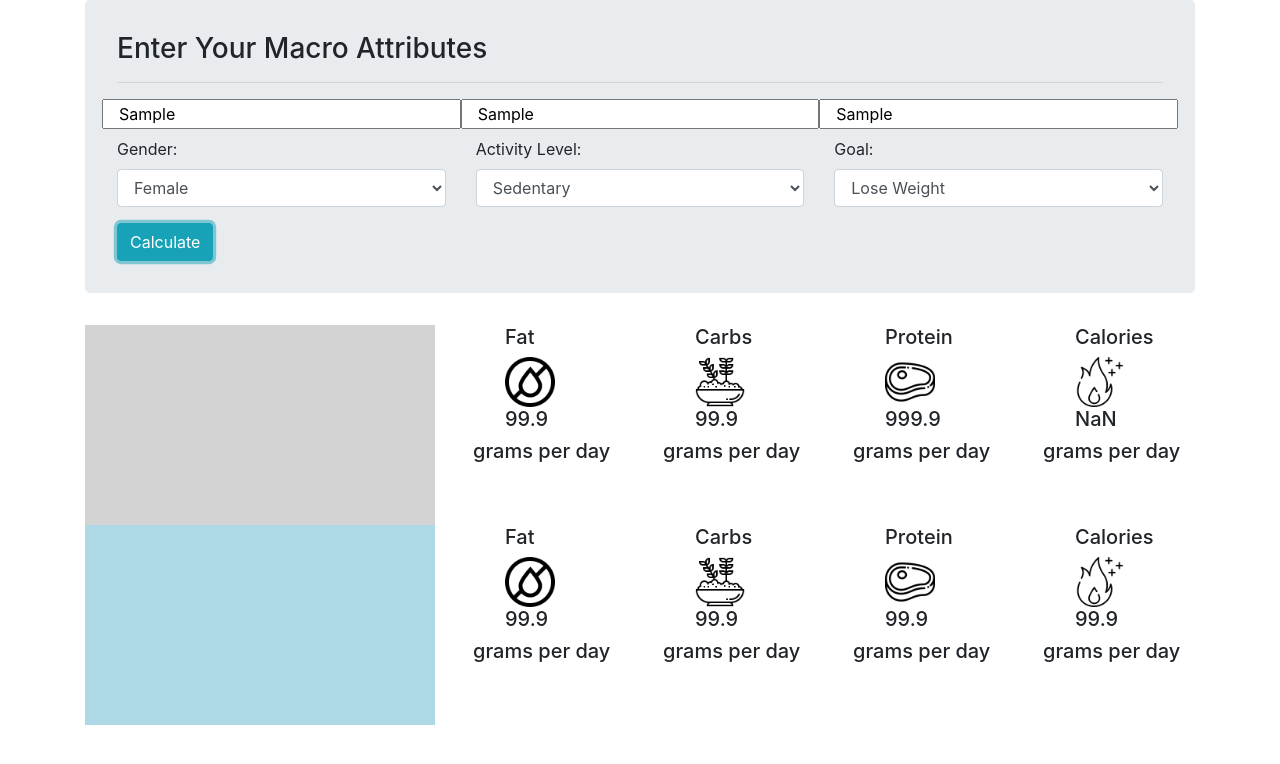
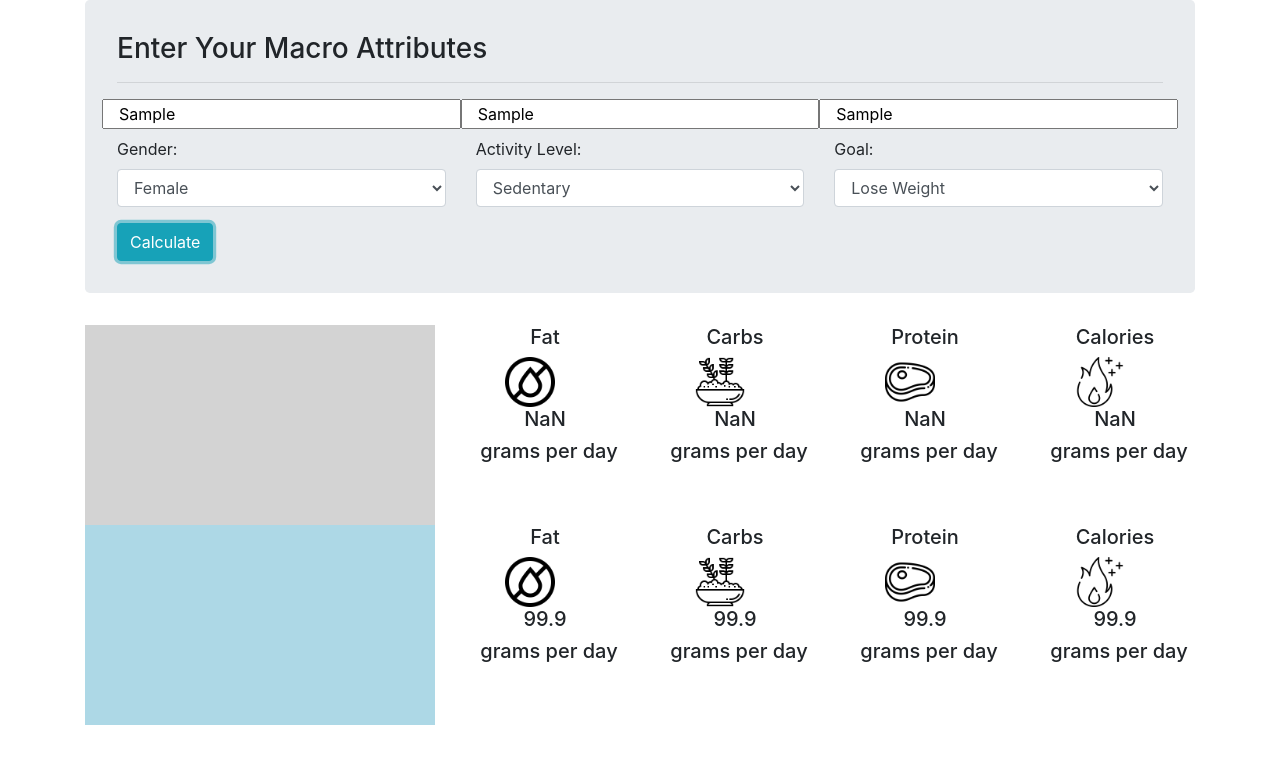
Before and after one commit to kjenkins5678/fitness-app, a plain HTML site: page index.html in a window 1280 px wide. Both pictures are taken after typing "Sample", "Sample", "Sample" into the empty fields and a click on the button "Calculate". Drawn offline with nearby package versions, Linux system fonts and the light colour scheme.

Commit message:
finish macro calculations

```diff
--- a/assets/script.js
+++ b/assets/script.js
@@ -15,6 +15,9 @@ var heightCM = 0;
 var weightKG = 0;
 var calsPerDay = 0;
 var tdee = 0;
+var fatPerDay = 0;
+var carbsPerDay = 0;
+var proteinPerDay = 0;
 
 var targetFatGPDElem = $("#target-fat-gpd");
 var targetCarbsGPDElem = $("#target-carbs-gpd");
@@ -88,6 +91,7 @@ function calculateCalsPerDay() {
 function calculateMacros (){
 
    calculateCalsPerDay();
+
    switch(activityLevelInputElem.val()){
    case 'Sedentary':
       tdee = calsPerDay * 1.2;
@@ -102,6 +106,28 @@ function calculateMacros (){
       tdee = calsPerDay * 1.2;
       break;
    };
+   tdee = Math.round(tdee);
+
+   switch(goalInputElem.val()){
+   case "Lose Weight":
+      fatPerDay = tdee * .3;
+      carbsPerDay = tdee * .35;
+      proteinPerDay = carbsPerDay;
+      break;
+   case "Gain":
+      fatPerDay = tdee * .2;
+      carbsPerDay = tdee * .5;
+      proteinPerDay = tdee * .3;
+      break;
+   case "Recomp":
+      fatPerDay = tdee * .33;
+      carbsPerDay = tdee * .33;
+      proteinPerDay = tdee * .34;
+      break;
+   }
+   fatPerDay = Math.round (fatPerDay / 4);
+   carbsPerDay = Math.round (carbsPerDay / 4);
+   proteinPerDay = Math.round (proteinPerDay / 4);
 
    alert ("age " + ageInputElem.val()
       + " height " + heightInputElem.val()
@@ -110,7 +136,15 @@ function calculateMacros (){
       + " act level " + activityLevelInputElem.val()
       + " goal " + goalInputElem.val()
       + " cpd " + calsPerDay
-      + " tdee " + tdee);
+      + " tdee " + tdee
+      + " fpd " + fatPerDay
+      + " ppd " + proteinPerDay
+      + " cpd " + carbsPerDay
+      );
+
+   targetCarbsGPDElem.text(carbsPerDay);
+   targetProteinGPDElem.text(proteinPerDay);
+   targetFatGPDElem.text(fatPerDay);
 
 } // calculateMacros
 
--- a/assets/style.css
+++ b/assets/style.css
@@ -19,7 +19,7 @@ img{
    margin-left:25%;
 }
 h5{
-   margin-left:25%;
+   text-align:center;
 }
 .gpdText{
    margin-left:5%;
```
Lines whose indentation alone changed are shown as unchanged.
